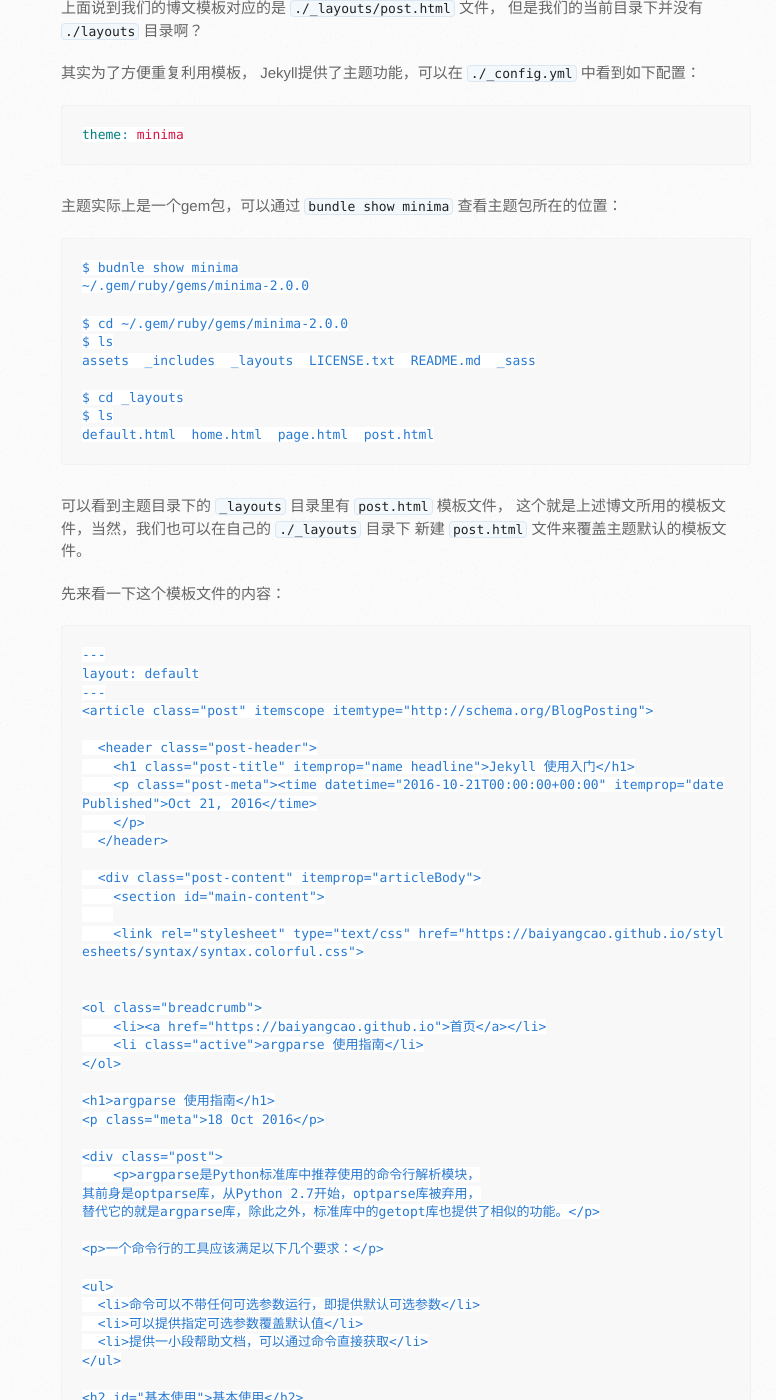
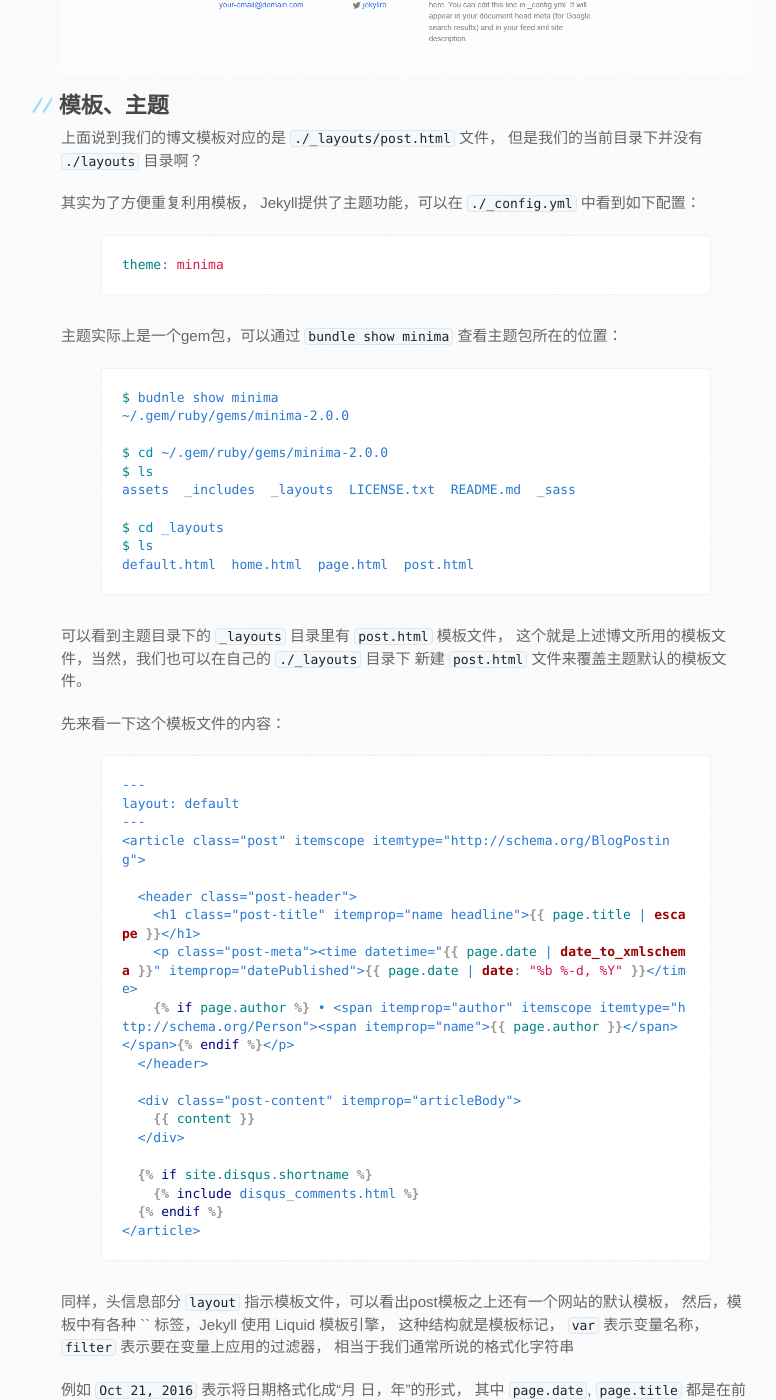
Before and after one commit to baiyangcao/baiyangcao.github.io, a Jekyll site: the page built from _posts/2016-10-21-jekyll-basic.md, in a window 1280 px wide and 1400 px high, scrolled down 4133 px. Shown: the whole window, without its empty margins (109-885 px from the left). Built offline with Jekyll 4.4.1, drawn with Linux system fonts in a browser that asks for light colours; nearby versions of some CDN libraries; library files that are not in the unit come from our copies; some of the changed text lies outside the part shown.

Commit message:
修复 jekyll basic 代码样式问题

````diff
--- a/_posts/2016-10-21-jekyll-basic.md
+++ b/_posts/2016-10-21-jekyll-basic.md
@@ -18,68 +18,70 @@
 
  - Ruby
  - RubyGems
-   ```
+   {% highlight shell %}
    $ sudo yum install ruby
-   ```
+   {% endhighlight %}
  - NodeJS，或者其他JavaScript运行环境
-   ```
+   {% highlight shell %}
    $ curl --silent --location https://rpm.nodesource.com/setup_6.x | bash -
    $ yum -y install nodejs
-   ```
+   {% endhighlight %}
  - Python2.7 （Jekyll2 或更早版本需要，Linux一般自带）
 
 然后安装 Jekyll：
 
-```
+{% highlight shell %}
 $ gem install jekyll
-```
+{% endhighlight %}
 
-> 注意：
-> 小白在安装时遇到以下报错：
-> ```
-> Building native extensions.  This could take a while...
-> ERROR:  Error installing jekyll:
->     ERROR: Failed to build gem native extension.
->
->     /usr/bin/ruby extconf.rb
-> mkmf.rb can't find header files for ruby at /usr/share/include/ruby.h
->
-> Gem files will remain installed in /home/bai/.gem/ruby/gems/ffi-1.9.14 for inspection.
-> Results logged to /home/bai/.gem/ruby/gems/ffi-1.9.14/ext/ffi_c/gem_make.out
-> ```
-> 原来还需要安装 ruby development软件包，执行 `sudo yum install ruby-devel`
+<blockquote>
+注意：
+小白在安装时遇到以下报错：
+{% highlight shell %}
+Building native extensions.  This could take a while...
+ERROR:  Error installing jekyll:
+    ERROR: Failed to build gem native extension.
+
+    /usr/bin/ruby extconf.rb
+mkmf.rb can't find header files for ruby at /usr/share/include/ruby.h
+
+Gem files will remain installed in /home/bai/.gem/ruby/gems/ffi-1.9.14 for inspection.
+Results logged to /home/bai/.gem/ruby/gems/ffi-1.9.14/ext/ffi_c/gem_make.out
+{% endhighlight %}
+原来还需要安装 ruby development软件包，执行 `sudo yum install ruby-devel`
+</blockquote>
 
 ## 基本使用
 
 新建一个最简单的示例网站
 
-```
+{% highlight shell %}
 $ jekyll new myblog
-```
+{% endhighlight %}
 
 这会在当前目录下创建一个 `myblog` 目录，里面包含一个示例的网站
 
-> 注意：
-> ```
-> Dependency Error: Yikes! It looks like you don't have bundler or one of its dependencies installed. In order to use Jekyll as currently configured, you'll need to install this gem. The full error message from Ruby is: 'cannot load such file -- bundler' If you run into trouble, you can find helpful resources at http://jekyllrb.com/help/!
-> ```
-> 缺少bundler包，执行 `gem install bundler` 命令安装
+注意：
+{% highlight shell %}
+Dependency Error: Yikes! It looks like you don't have bundler or one of its dependencies installed. In order to use Jekyll as currently configured, you'll need to install this gem. The full error message from Ruby is: 'cannot load such file -- bundler' If you run into trouble, you can find helpful resources at http://jekyllrb.com/help/!
+{% endhighlight %}
+缺少bundler包，执行 `gem install bundler` 命令安装
 
 切换到 `myblog` 目录下，构建刚刚生成的网站
 
-```
+{% highlight shell %}
 $ cd myblog
 $ jekyll build
-```
+{% endhighlight %}
 
 默认会将网站生成到 `./_site` 目录下，生成目录可以通过配置文件 `./_config.yml`
 或命令行参数 `--destination` 设置
 
 然后，将网站运行起来，在本地进行预览
 
-```
+{% highlight shell %}
 $ jekyll server
-```
+{% endhighlight %}
 
 然后可以在浏览器中 `http://127.0.0.1:4000` 来访问，显示如下界面
 
@@ -94,7 +96,7 @@
 `./_posts` 目录用来放置博文，文件名称格式为 `<date>-<title>.<extension>`，
 文件内容如下：
 
-```
+{% highlight Markdown %}
 ---
 layout: post
 title:  "Welcome to Jekyll!"
@@ -107,16 +109,18 @@
 
 Jekyll also offers powerful support for code snippets:
 
+{% raw %}
 {% highlight ruby %}
 def print_hi(name)
   puts "Hi, #{name}"
 end
 print_hi('Tom')
-#=> prints 'Hi, Tom' to STDOUT.
+#=prints 'Hi, Tom' to STDOUT.
 {% endhighlight %}
+{% endraw %}
 
 Check out the [Jekyll docs][jekyll-docs] for more info on how to get the most out of Jekyll. File all bugs/feature requests at [Jekyll’s GitHub repo][jekyll-gh]. If you have questions, you can ask them on [Jekyll Talk][jekyll-talk].
-```
+{% endhighlight %}
 
 文件开头由 `---` 包含的部分被称为“头信息”，设置一些文档的相关属性：
 
@@ -135,13 +139,13 @@
 其实为了方便重复利用模板， Jekyll提供了主题功能，可以在 `./_config.yml`
 中看到如下配置：
 
-```yaml
+{% highlight yaml %}
 theme: minima
-```
+{% endhighlight %}
 
 主题实际上是一个gem包，可以通过 `bundle show minima` 查看主题包所在的位置：
 
-```
+{% highlight shell %}
 $ budnle show minima
 ~/.gem/ruby/gems/minima-2.0.0
 
@@ -152,7 +156,7 @@
 $ cd _layouts
 $ ls
 default.html  home.html  page.html  post.html
-```
+{% endhighlight %}
 
 可以看到主题目录下的 `_layouts` 目录里有 `post.html` 模板文件，
 这个就是上述博文所用的模板文件，当然，我们也可以在自己的 `./_layouts` 目录下
@@ -160,7 +164,8 @@
 
 先来看一下这个模板文件的内容：
 
-```
+{% highlight Liquid %}
+{% raw %}
 ---
 layout: default
 ---
@@ -180,7 +185,8 @@
     {% include disqus_comments.html %}
   {% endif %}
 </article>
-```
+{% endraw %}
+{% endhighlight %}
 
 同样，头信息部分 `layout` 指示模板文件，可以看出post模板之上还有一个网站的默认模板，
 然后，模板中有各种 `{{ var | filter }}` 标签，Jekyll 使用 Liquid 模板引擎，
@@ -196,7 +202,7 @@
 之前的Welcome博文头信息中并没有配置 `author` 属性，现在我们来配置一下，
 修改 `./_posts/2016-10-21-welcome-to-jekyll.markdown` 头信息：
 
-```
+{% highlight yaml %}
 ---
 layout: post
 title:  "Welcome to Jekyll!"
@@ -204,11 +210,11 @@
 categories: jekyll update
 author: baiyangcao
 ---
-```
+{% endhighlight %}
 
-> 注意：
-> 执行了 `jekyll server` 命令启动预览网站之后，
-> 修改了的博文可以自动重新生成，而不用重新启动网站。
+注意：
+执行了 `jekyll server` 命令启动预览网站之后，
+修改了的博文可以自动重新生成，而不用重新启动网站。
 
 然后再打开博文看一下效果，显示出来了文章作者：
 
@@ -237,5 +243,5 @@
 官方 Github 仓库的 Wiki 页面中有个[主题](https://github.com/jekyll/jekyll/wiki/Themes)
 列表，大家有兴趣可以看一下。
 
-> 参考链接：
-> <http://jekyllcn.com/docs/home/>
+参考链接：
+<http://jekyllcn.com/docs/home/>
````
